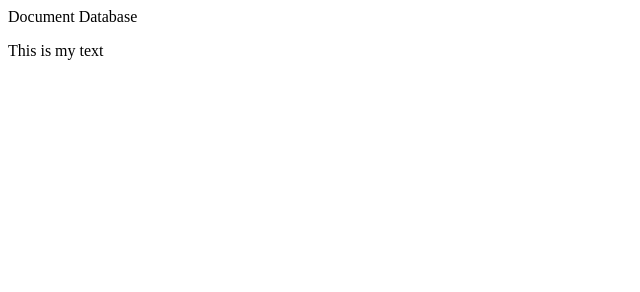
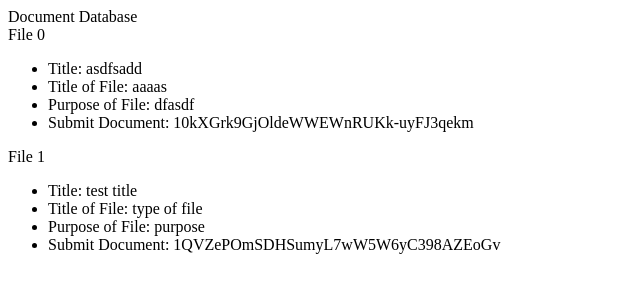
Before and after one commit to SimulShift/Doc_Organizer_Website, a website: page index.html in a window 1280 px wide. Shown: the whole page, without its empty margins (0-640 px from the left). Drawn offline with Linux system fonts and the light colour scheme; no server answers.

Commit message:
displaying files

```diff
--- a/index.html
+++ b/index.html
@@ -5,10 +5,12 @@
     <meta name="viewport" content="width=device-width, initial-scale=1.0">
     <meta http-equiv="X-UA-Compatible" content="ie=edge">
     <title>HTML 5 Boilerplate</title>
-    <link rel="stylesheet" href="style.css">
+    <link rel="stylesheet" href="style.css" type="text/css">
   </head>
   <body>
     Document Database
-	<script src="index.js"></script>
+    <div id="json" style="white-space: pre-line"></div>
+
+	  <script src="index.js"></script>
   </body>
 </html>
--- a/index.js
+++ b/index.js
@@ -1,11 +1,17 @@
-fetch('Document_Metadata.json')
-  .then(response => response.text())
-  .then(data => {
-  	console.log(data);
-  })
-
-console.log('')
-var tag = document.createElement('p');
-var text = document.createTextNode("This is my text");
-tag.appendChild(text);
-document.body.appendChild(tag);
+fetch('documents/Document_Metadata.json')
+    .then(response => response.text())
+    .then(data => {
+        let jsonObj = JSON.parse(data)
+        jsonObj.forEach((element, idx) => {
+            let title = document.createTextNode(`File ${idx}`);
+            document.getElementById('json').appendChild(title);
+            let ul = document.createElement('ul')
+            for (let key in element) {
+                let entry = document.createElement('li');
+                let textNode = document.createTextNode(`${key}: ${element[key]}`);
+                entry.appendChild(textNode)
+                ul.appendChild(entry)
+            }
+            document.getElementById('json').appendChild(ul);
+        });
+    })
```
Also changed, not shown: style.css (added).
